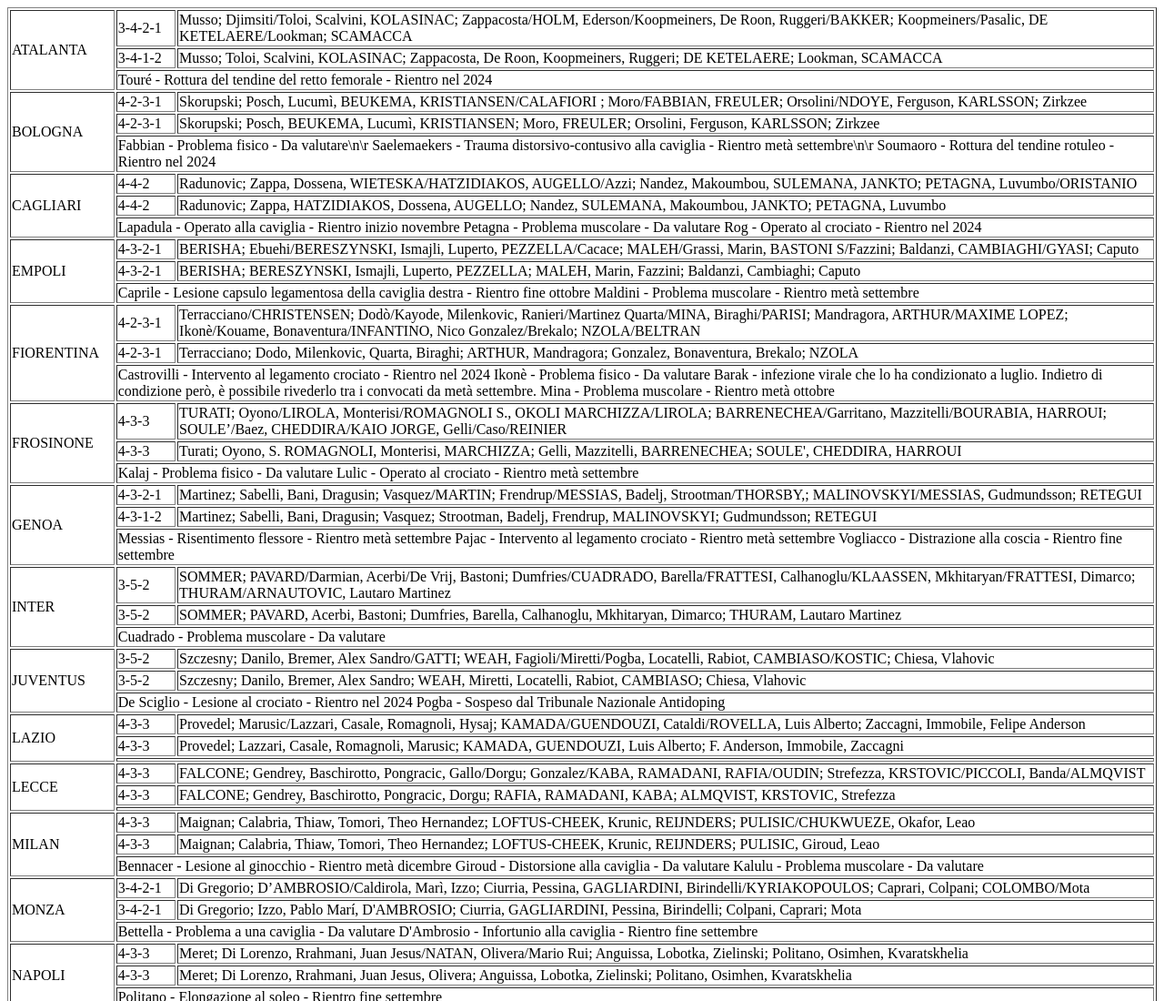
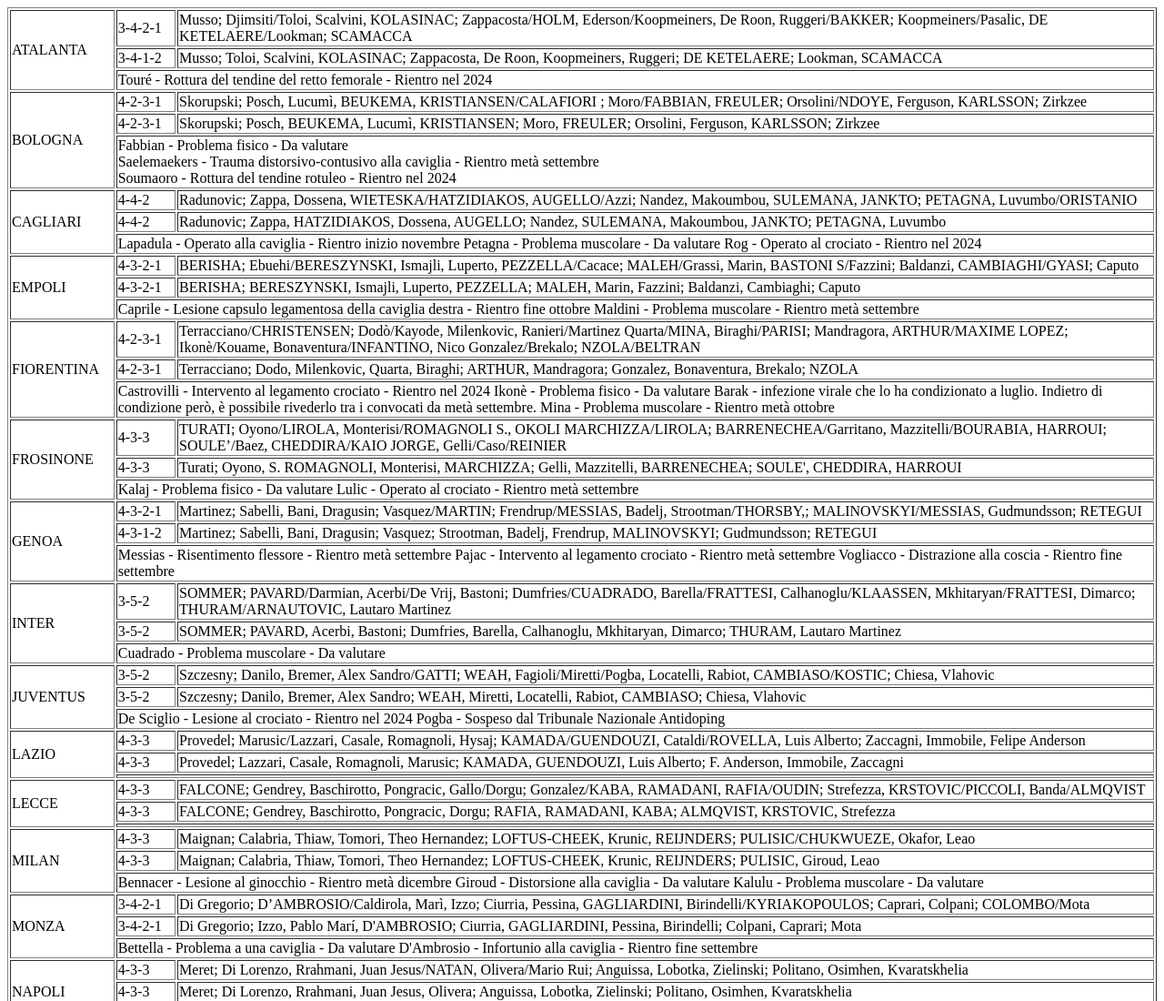
Before and after one commit to carlucci71/fantalive, a plain HTML site: page src/main/webapp/fantaasta/rose.html in a window 1280 px wide. Shown: the top 1100 px of the page at 91% size. Drawn offline with Linux system fonts and the light colour scheme.

Commit message:
Update rose.html

```diff
--- a/src/main/webapp/fantaasta/rose.html
+++ b/src/main/webapp/fantaasta/rose.html
@@ -6,8 +6,8 @@
 <tr><td colspan=2>Touré - Rottura del tendine del retto femorale - Rientro nel 2024</td></tr>
 <tr><td rowspan=3>BOLOGNA</td><td nowrap>4-2-3-1</td><td> Skorupski; Posch, Lucumì, BEUKEMA, KRISTIANSEN/CALAFIORI ; Moro/FABBIAN, FREULER; Orsolini/NDOYE, Ferguson, KARLSSON; Zirkzee</td></tr>
 <tr><td nowrap>4-2-3-1</td><td> Skorupski; Posch, BEUKEMA, Lucumì, KRISTIANSEN; Moro, FREULER; Orsolini, Ferguson, KARLSSON; Zirkzee</td></tr>
-<tr><td colspan=2>Fabbian - Problema fisico - Da valutare\n\r
-Saelemaekers - Trauma distorsivo-contusivo alla caviglia - Rientro metà settembre\n\r
+<tr><td colspan=2>Fabbian - Problema fisico - Da valutare<br>
+Saelemaekers - Trauma distorsivo-contusivo alla caviglia - Rientro metà settembre<br>
 Soumaoro - Rottura del tendine rotuleo - Rientro nel 2024</td></tr>
 <tr><td rowspan=3>CAGLIARI</td><td nowrap>4-4-2</td><td> Radunovic; Zappa, Dossena, WIETESKA/HATZIDIAKOS, AUGELLO/Azzi; Nandez, Makoumbou, SULEMANA, JANKTO; PETAGNA, Luvumbo/ORISTANIO</td></tr>
 <tr><td nowrap>4-4-2</td nowrap><td> Radunovic; Zappa, HATZIDIAKOS, Dossena, AUGELLO; Nandez, SULEMANA, Makoumbou, JANKTO; PETAGNA, Luvumbo</td></tr>
```
